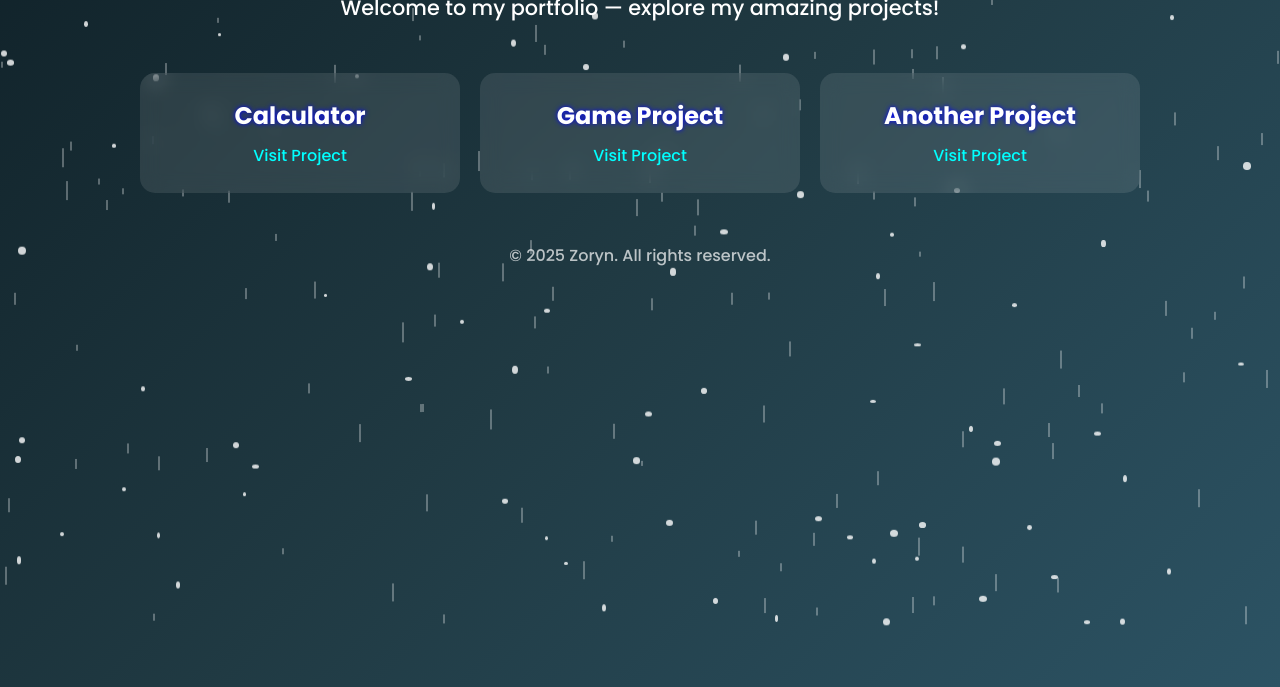
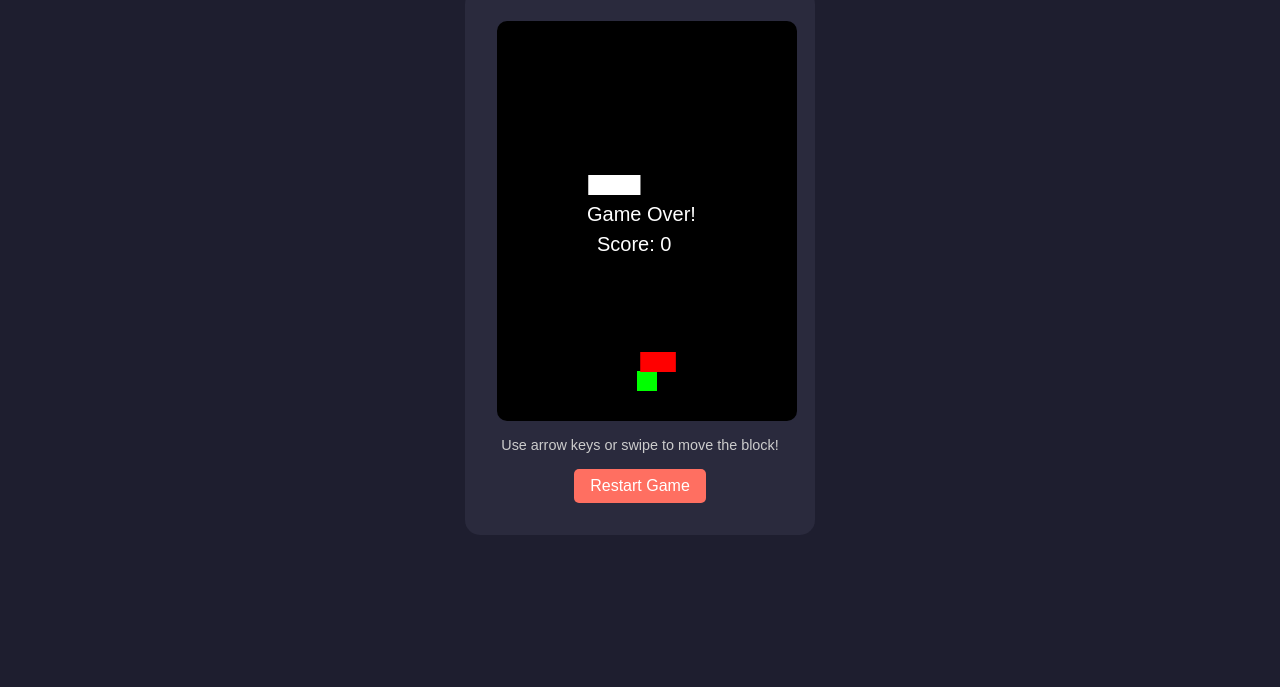
Before and after one commit to TheZoryn/PixelPortal, a plain HTML site: page index.html in a window 1280 px wide. Shown: the part 173-860 px from the top of the page. After the commit the page ends 800 px from the top, so only its background shows below. Drawn offline with Linux system fonts and the light colour scheme.

Commit message:
Update index.html

```diff
--- a/index.html
+++ b/index.html
@@ -3,168 +3,114 @@
 <head>
 <meta charset="UTF-8">
 <meta name="viewport" content="width=device-width, initial-scale=1.0">
-<title>Zoryn Portfolio</title>
+<title>My Game Portal</title>
 <style>
-  @import url('https://fonts.googleapis.com/css2?family=Poppins:wght@300;500;700&display=swap');
-
-  * { margin:0; padding:0; box-sizing:border-box; font-family:'Poppins', sans-serif; }
-  body {
-    height: 100vh;
-    background: linear-gradient(135deg,#0f2027,#203a43,#2c5364);
-    overflow: hidden;
-    color: #fff;
-  }
-
-  /* Rain animation */
-  .rain {
-    position: absolute;
-    width: 100%;
-    height: 100%;
-    pointer-events: none;
-    top:0;
-    left:0;
-  }
-  .drop {
-    position: absolute;
-    width: 2px;
-    height: 10px;
-    background: rgba(255,255,255,0.3);
-    animation: fall 1s linear infinite;
-  }
-  @keyframes fall {
-    0% { transform: translateY(-10px); }
-    100% { transform: translateY(100vh); }
-  }
-
-  /* Snow animation */
-  .snow {
-    position: absolute;
-    width: 100%;
-    height: 100%;
-    pointer-events: none;
-    top:0;
-    left:0;
-  }
-  .flake {
-    position: absolute;
-    width: 6px;
-    height: 6px;
-    background: rgba(255,255,255,0.8);
-    border-radius: 50%;
-    animation: snowfall linear infinite;
-  }
-  @keyframes snowfall {
-    0% { transform: translateY(-10px); }
-    100% { transform: translateY(100vh); }
-  }
-
-  header {
-    text-align: center;
-    margin-top: 60px;
-    z-index:2;
-    position:relative;
-  }
-  header h1 {
-    font-size: 4em;
-    letter-spacing: 3px;
-    text-shadow: 0 0 15px #00f;
-    animation: fadeInDown 1s ease forwards;
-  }
-  header p {
-    font-size: 1.3em;
-    margin-top: 10px;
-    opacity: 0.8;
-    animation: fadeIn 1.5s ease forwards;
-  }
-  @keyframes fadeInDown { 0% {opacity:0; transform:translateY(-50px);} 100% {opacity:1; transform:translateY(0);} }
-  @keyframes fadeIn {0%{opacity:0;}100%{opacity:1;}}
-
-  .projects {
-    display: grid;
-    grid-template-columns: repeat(auto-fit,minmax(250px,1fr));
-    gap:20px;
-    width:90%;
-    max-width:1000px;
-    margin:50px auto 0;
-    z-index:2;
-    position:relative;
-  }
-  .project-card {
-    background: rgba(255,255,255,0.1);
-    border-radius: 15px;
-    padding: 25px;
-    text-align:center;
-    transition: transform 0.5s, background 0.5s, box-shadow 0.5s;
-    backdrop-filter: blur(10px);
-    cursor:pointer;
-  }
-  .project-card:hover {
-    transform: translateY(-15px) rotateZ(2deg);
-    background: rgba(255,255,255,0.2);
-    box-shadow: 0 15px 25px rgba(0,0,0,0.4);
-  }
-  .project-card h2 { margin-bottom:10px; font-size:1.5em; text-shadow:0 0 5px #00f; }
-  .project-card a { color:#00ffff; text-decoration:none; font-weight:500; transition:color 0.3s; }
-  .project-card a:hover { color:#ff0; }
-
-  footer { text-align:center; margin:50px 0 20px; opacity:0.7; position:relative; z-index:2; }
+  /* Reset & basic styling */
+  * { margin: 0; padding: 0; box-sizing: border-box; font-family: Arial, sans-serif; }
+  body { background: #1e1e2f; color: #fff; display: flex; flex-direction: column; min-height: 100vh; }
+  header { background: #3c3c5c; padding: 1rem; text-align: center; font-size: 2rem; font-weight: bold; letter-spacing: 2px; }
+  main { flex: 1; display: flex; justify-content: center; align-items: center; padding: 2rem; }
+  .game-container { background: #2a2a3d; border-radius: 15px; padding: 2rem; text-align: center; width: 350px; max-width: 90%; }
+  button { padding: 0.5rem 1rem; font-size: 1rem; border: none; border-radius: 5px; background: #ff6f61; color: #fff; cursor: pointer; margin-top: 1rem; }
+  canvas { background: #000; display: block; margin: 0 auto; border-radius: 10px; }
+  p { margin-top: 1rem; font-size: 0.9rem; color: #ccc; }
 </style>
 </head>
 <body>
-
-<header>
-  <h1>Zoryn</h1>
-  <p>Welcome to my portfolio — explore my amazing projects!</p>
-</header>
-
-<section class="projects">
-  <div class="project-card">
-    <h2>Calculator</h2>
-    <a href="https://your-username.github.io/calculator-repo/">Visit Project</a>
+<header>My Game Portal</header>
+<main>
+  <div class="game-container">
+    <canvas id="game" width="300" height="400"></canvas>
+    <p>Use arrow keys or swipe to move the block!</p>
+    <button id="restartBtn">Restart Game</button>
   </div>
-  <div class="project-card">
-    <h2>Game Project</h2>
-    <a href="https://your-username.github.io/game-repo/">Visit Project</a>
-  </div>
-  <div class="project-card">
-    <h2>Another Project</h2>
-    <a href="https://your-username.github.io/another-repo/">Visit Project</a>
-  </div>
-</section>
-
-<footer>&copy; 2025 Zoryn. All rights reserved.</footer>
-
-<!-- Rain -->
-<div class="rain" id="rain"></div>
-<!-- Snow -->
-<div class="snow" id="snow"></div>
+</main>
 
 <script>
-  // Rain drops
-  const rainEl = document.getElementById('rain');
-  for(let i=0;i<150;i++){
-    const drop = document.createElement('div');
-    drop.className='drop';
-    drop.style.left=Math.random()*100+'%';
-    drop.style.animationDuration=0.5+Math.random()*1+'s';
-    drop.style.animationDelay=Math.random()*2+'s';
-    drop.style.height=5+Math.random()*15+'px';
-    rainEl.appendChild(drop);
-  }
+/* Simple Block Avoider Game */
+const canvas = document.getElementById('game');
+const ctx = canvas.getContext('2d');
 
-  // Snow flakes
-  const snowEl = document.getElementById('snow');
-  for(let i=0;i<100;i++){
-    const flake = document.createElement('div');
-    flake.className='flake';
-    flake.style.left=Math.random()*100+'%';
-    flake.style.animationDuration=2+Math.random()*3+'s';
-    flake.style.animationDelay=Math.random()*2+'s';
-    flake.style.width=3+Math.random()*5+'px';
-    flake.style.height=3+Math.random()*5+'px';
-    snowEl.appendChild(flake);
-  }
+let player = { x: 140, y: 350, w: 20, h: 20, speed: 20 };
+let obstacles = [];
+let gameOver = false;
+let score = 0;
+
+/* Keyboard controls */
+document.addEventListener('keydown', e => {
+    if (e.key === 'ArrowLeft' && player.x > 0) player.x -= player.speed;
+    if (e.key === 'ArrowRight' && player.x < canvas.width - player.w) player.x += player.speed;
+});
+
+/* Touch controls */
+let startX = 0;
+canvas.addEventListener('touchstart', e => { startX = e.touches[0].clientX; });
+canvas.addEventListener('touchmove', e => {
+    let dx = e.touches[0].clientX - startX;
+    if(dx > 20 && player.x < canvas.width - player.w) player.x += player.speed;
+    if(dx < -20 && player.x > 0) player.x -= player.speed;
+    startX = e.touches[0].clientX;
+});
+
+/* Restart button */
+document.getElementById('restartBtn').addEventListener('click', () => {
+    player.x = 140;
+    obstacles = [];
+    gameOver = false;
+    score = 0;
+    animate();
+});
+
+/* Game Loop */
+function spawnObstacle() {
+    const w = Math.random() * 50 + 20;
+    obstacles.push({ x: Math.random() * (canvas.width - w), y: -20, w, h: 20 });
+}
+
+function update() {
+    if(gameOver) return;
+
+    ctx.clearRect(0,0,canvas.width,canvas.height);
+
+    // Draw player
+    ctx.fillStyle = '#00ff00';
+    ctx.fillRect(player.x, player.y, player.w, player.h);
+
+    // Obstacles
+    ctx.fillStyle = '#ff0000';
+    obstacles.forEach((obs, index) => {
+        obs.y += 3;
+        ctx.fillRect(obs.x, obs.y, obs.w, obs.h);
+
+        // Collision
+        if(player.x < obs.x + obs.w && player.x + player.w > obs.x &&
+           player.y < obs.y + obs.h && player.y + player.h > obs.y) {
+            gameOver = true;
+            ctx.fillStyle = '#fff';
+            ctx.font = '20px Arial';
+            ctx.fillText('Game Over!', 90, 200);
+            ctx.fillText('Score: ' + score, 100, 230);
+        }
+
+        // Remove off-screen
+        if(obs.y > canvas.height) {
+            obstacles.splice(index,1);
+            score++;
+        }
+    });
+}
+
+/* Animation loop */
+function animate() {
+    if(gameOver) return;
+    update();
+    requestAnimationFrame(animate);
+}
+
+/* Spawn obstacles every 1 second */
+setInterval(() => { if(!gameOver) spawnObstacle(); }, 1000);
+
+animate();
 </script>
-
 </body>
 </html>
```
